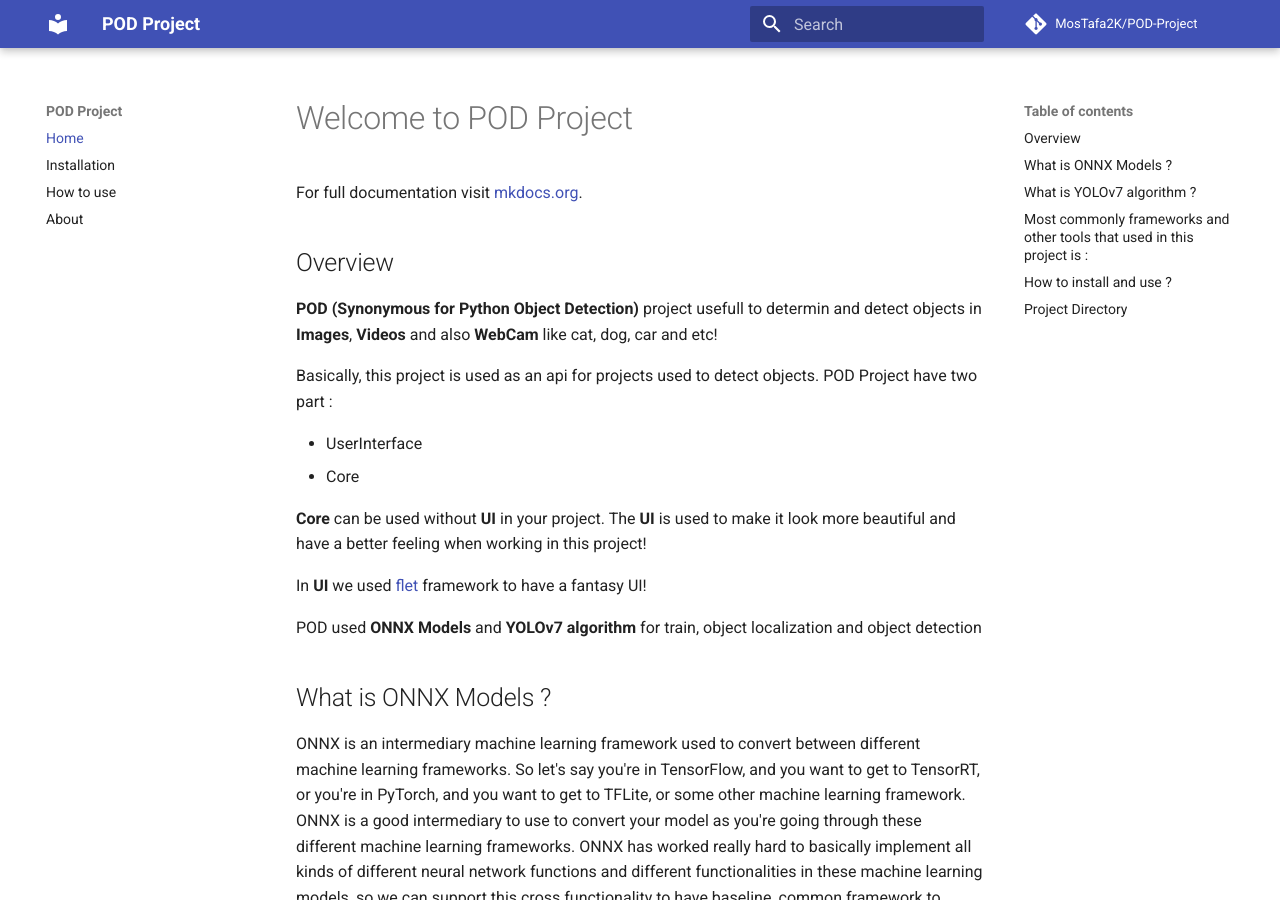
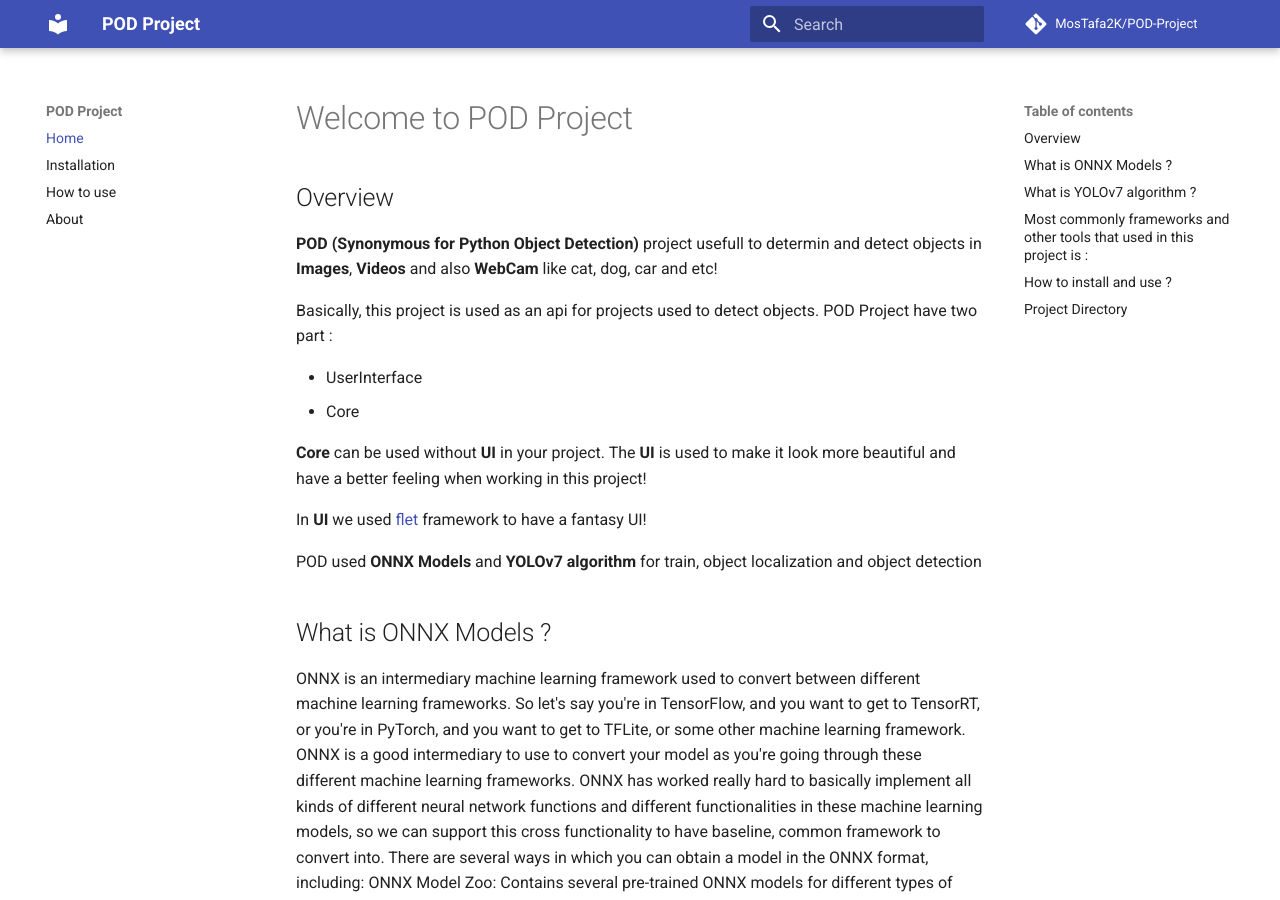
Before and after one commit to MosTafa2K/POD-Project, an MkDocs documentation site: the page built from docs/index.md, in a window 1280 px wide and 900 px high. Built offline with MkDocs 1.6.1 and Material for MkDocs 9.7.7, drawn with Linux system fonts in a browser that asks for light colours; comment, search, counter and statistics services are not loaded.

Commit message:
Update index.md

```diff
--- a/docs/index.md
+++ b/docs/index.md
@@ -1,6 +1,5 @@
 # Welcome to POD Project
 
-For full documentation visit [mkdocs.org](https://www.mkdocs.org).
 
 ## Overview
 
```
